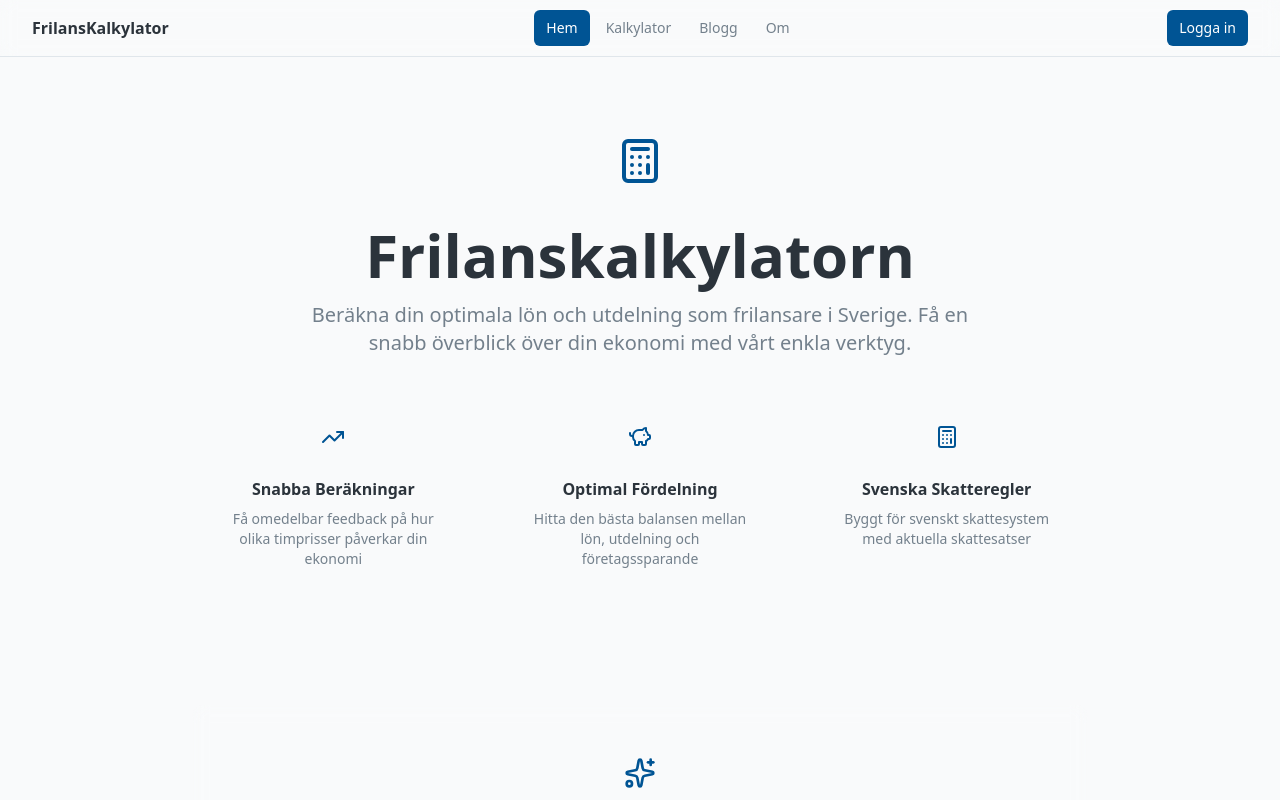
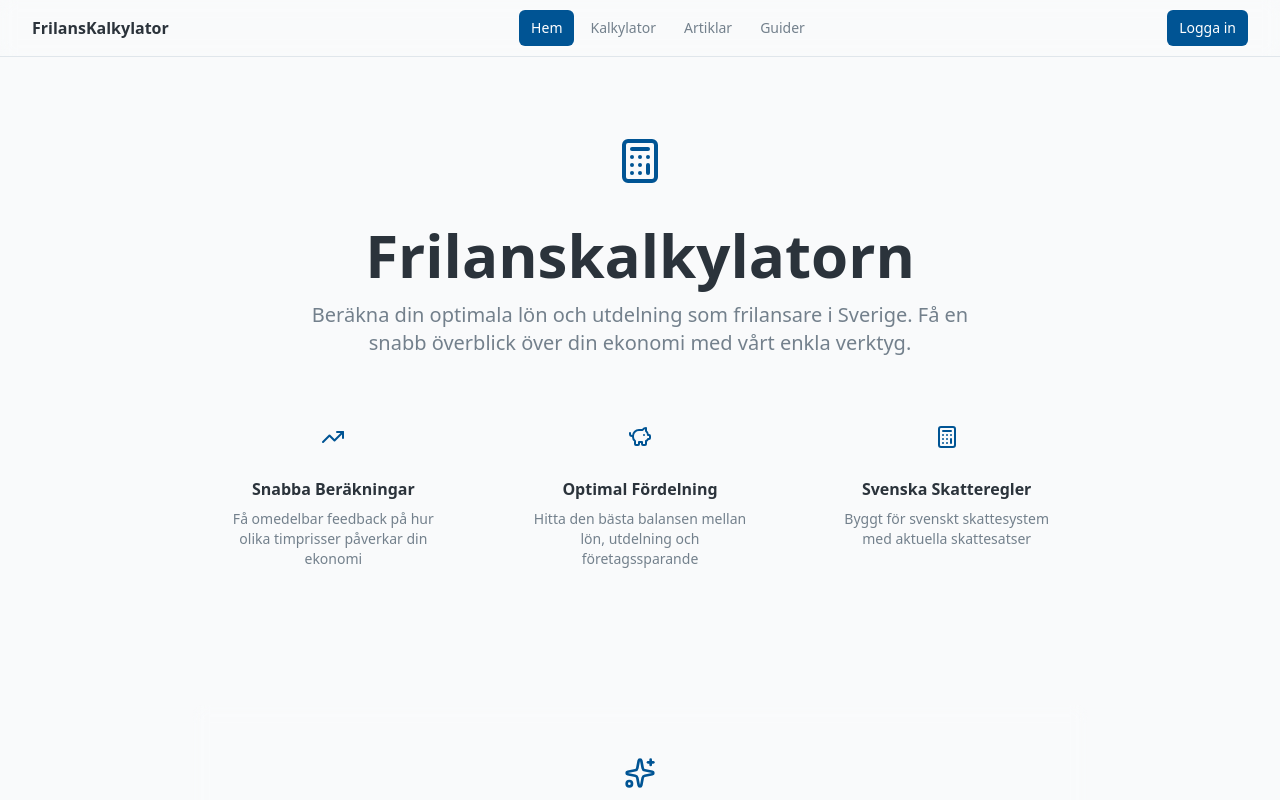
Before and after one commit to jockewe7/wage-wizard, a Next.js app: page / in a window 1280 px wide. Shown: the top 800 px of the page. Built offline with nearby package versions, Linux system fonts and the light colour scheme.

Commit message:
Add links to articles and guides in the top navigation bar.

```diff
--- a/src/components/TopBar.tsx
+++ b/src/components/TopBar.tsx
@@ -8,8 +8,8 @@ import { useEffect, useState } from "react"
 const NAV = [
   { href: "/", label: "Hem" },
   { href: "/avancerad-kalkylator", label: "Kalkylator" },
-  { href: "/blogg", label: "Blogg" },
-  { href: "/om", label: "Om" },
+  { href: "/blog", label: "Artiklar" },
+  { href: "/guides", label: "Guider" },
 ];
 
 function NavLink({ href, label }: { href: string; label: string }) {
```
